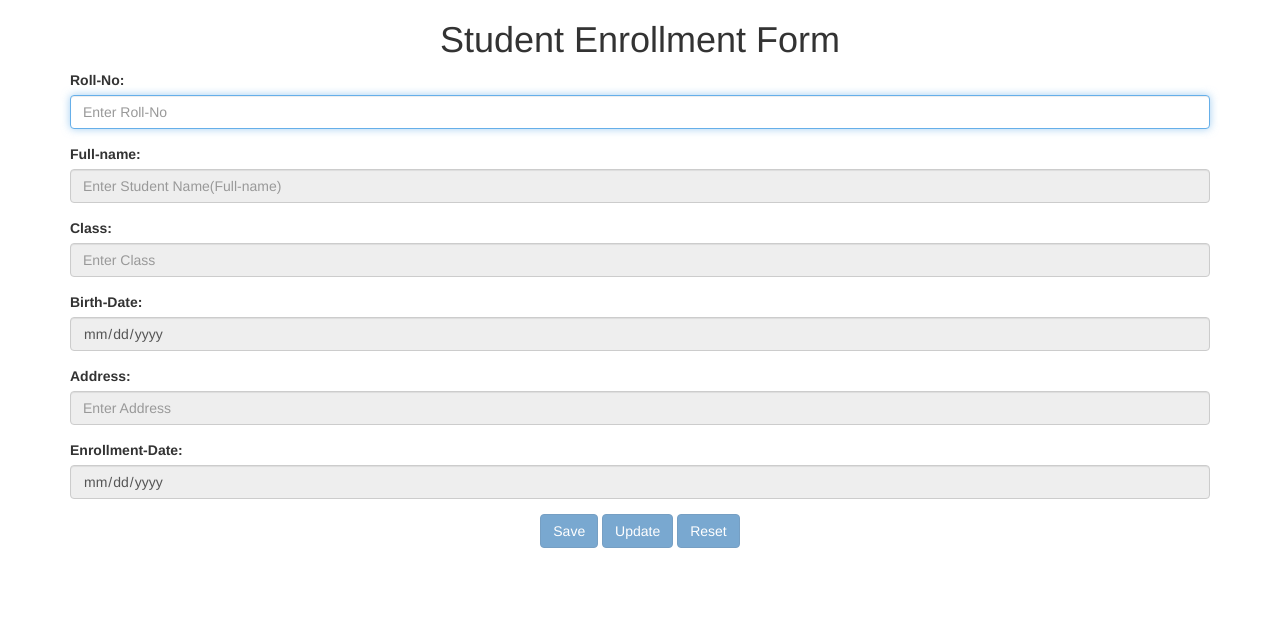
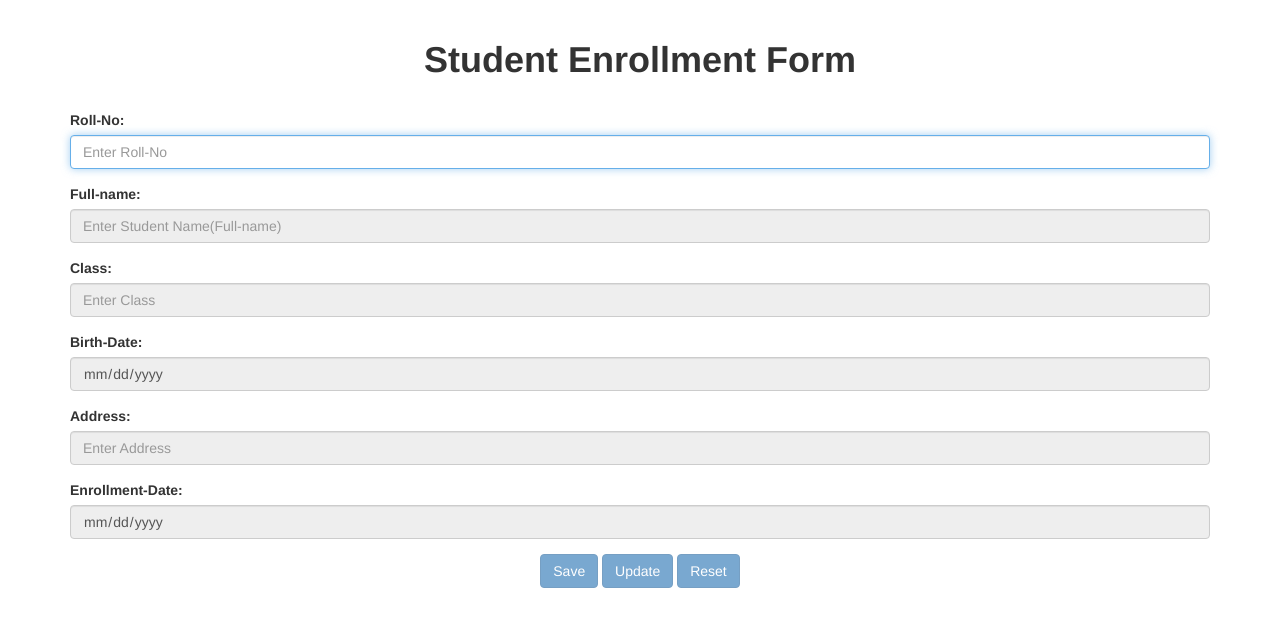
Before and after one commit to karthik-924/Student_Enrollment_Form-JSONPowerDB, a plain HTML site: page JSON.html in a window 1280 px wide. Drawn offline with nearby package versions, Linux system fonts and the light colour scheme.

Commit message:
css changes

```diff
--- a/JSON.css
+++ b/JSON.css
@@ -1,5 +1,7 @@
 #heading{
     text-align: center;
+    font-weight: bolder;
+    padding: 20px;
 }
 .buttons{
     text-align: center;
```
